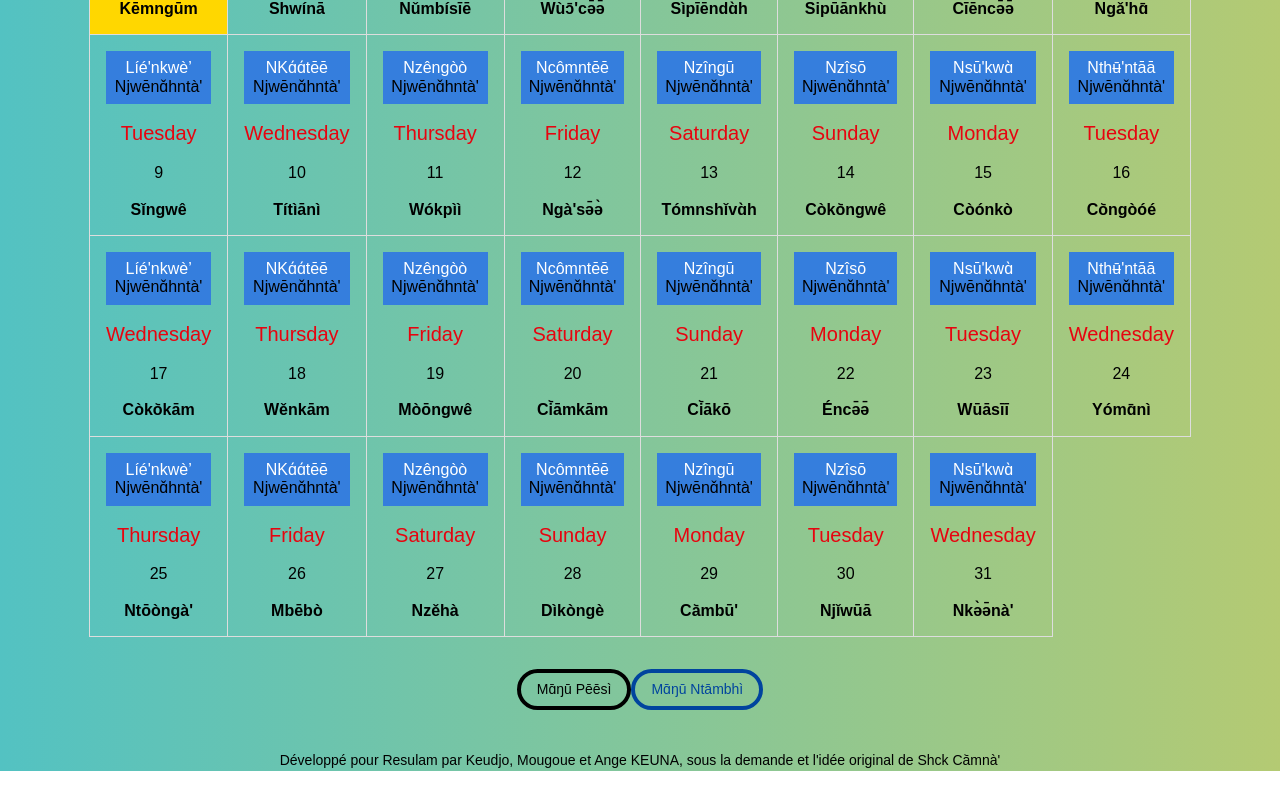
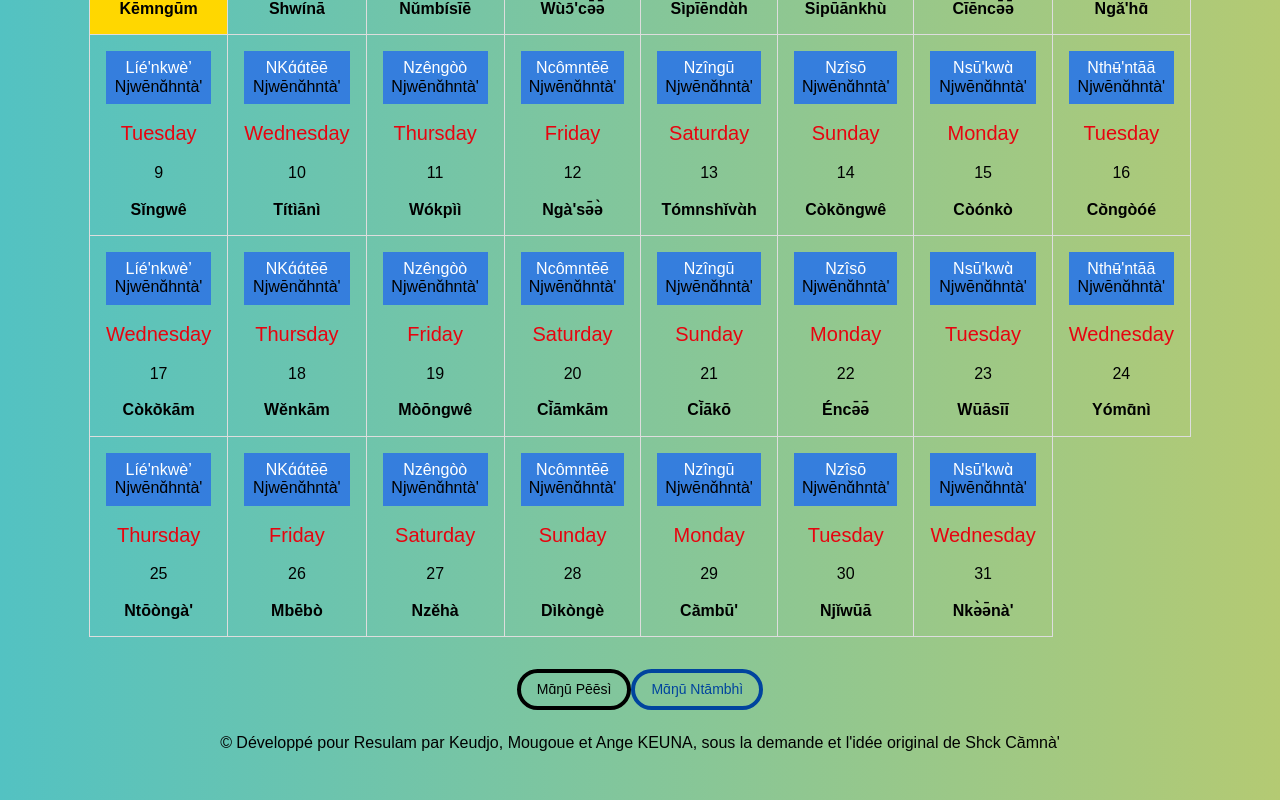
Before and after one commit to legrandBenjo/calendrier-nufi, a React (Create React App) app: page / in a window 1280 px wide. Shown: the part 465-1265 px from the top of the page. Before the commit the page ends 1236 px from the top, so only its background shows below. Built offline with nearby package versions, Linux system fonts and the light colour scheme.

Commit message:
mise en forme du copyrights

```diff
--- a/src/App.js
+++ b/src/App.js
@@ -6,7 +6,6 @@ function App() {
     <div className="tc">
       <h1>Ŋwɑ̀'nǐsáhlīē' 2023</h1>
         <CalendrierPersonnes />
-        <p class="f6 lh-copy mv0">Développé pour Resulam par Keudjo, Mougoue et Ange KEUNA, sous la demande et l'idée original de Shck Ca᷅mnà'</p>
     </div>
   );
 }
--- a/src/CalendrierPersonnes.js
+++ b/src/CalendrierPersonnes.js
@@ -127,6 +127,7 @@ class CalendrierPersonnes extends Component {
             <div className="f6 link dim br-pill ba bw2 ph3 pv2 mb2 dib mid-green" onClick={this.moisPrecedent} >Mɑ̄ŋū Pēēsì</div>
             <div className="f6 link dim br-pill ba bw2 ph3 pv2 mb2 dib dark-blue" onClick={this.moisSuivant}>Mɑ̄ŋū Ntāmbhì</div>
           </div>
+          <div className="pa3">© Développé pour Resulam par Keudjo, Mougoue et Ange KEUNA, sous la demande et l'idée original de Shck Ca᷅mnà'</div>
         </div>
       </div>
     );
--- a/src/components/Mois.js
+++ b/src/components/Mois.js
@@ -11,7 +11,7 @@ import PersonnesOctobre from "./PersonnesOctobre";
 import PersonnesNovembre from "./PersonnesNovembre";
 import PersonnesDecembre from "./PersonnesDecembre";
 
-/* Pour le moment je crée le composant Mois.js mois en statique
+/* Pour le moment je crée le composant Mois.js en statique
 * Ce composant pourra être amélioré
 */
 export const mois = [
```
